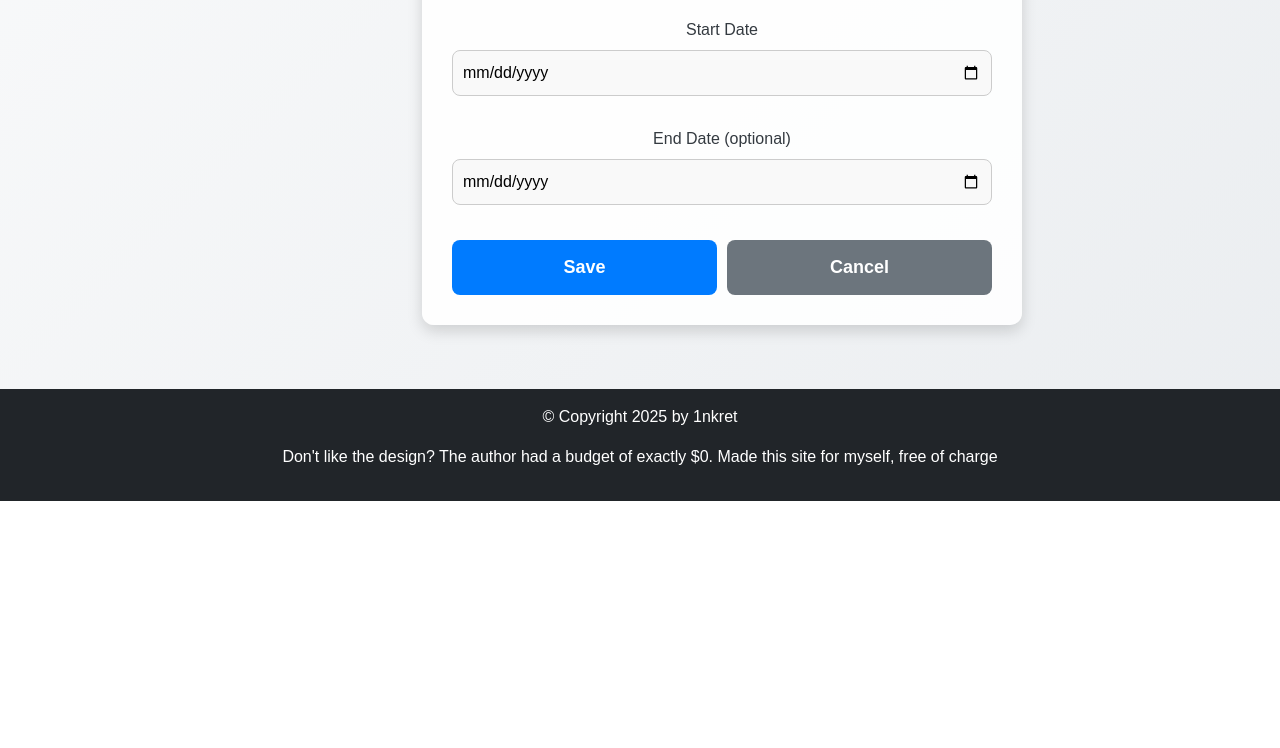
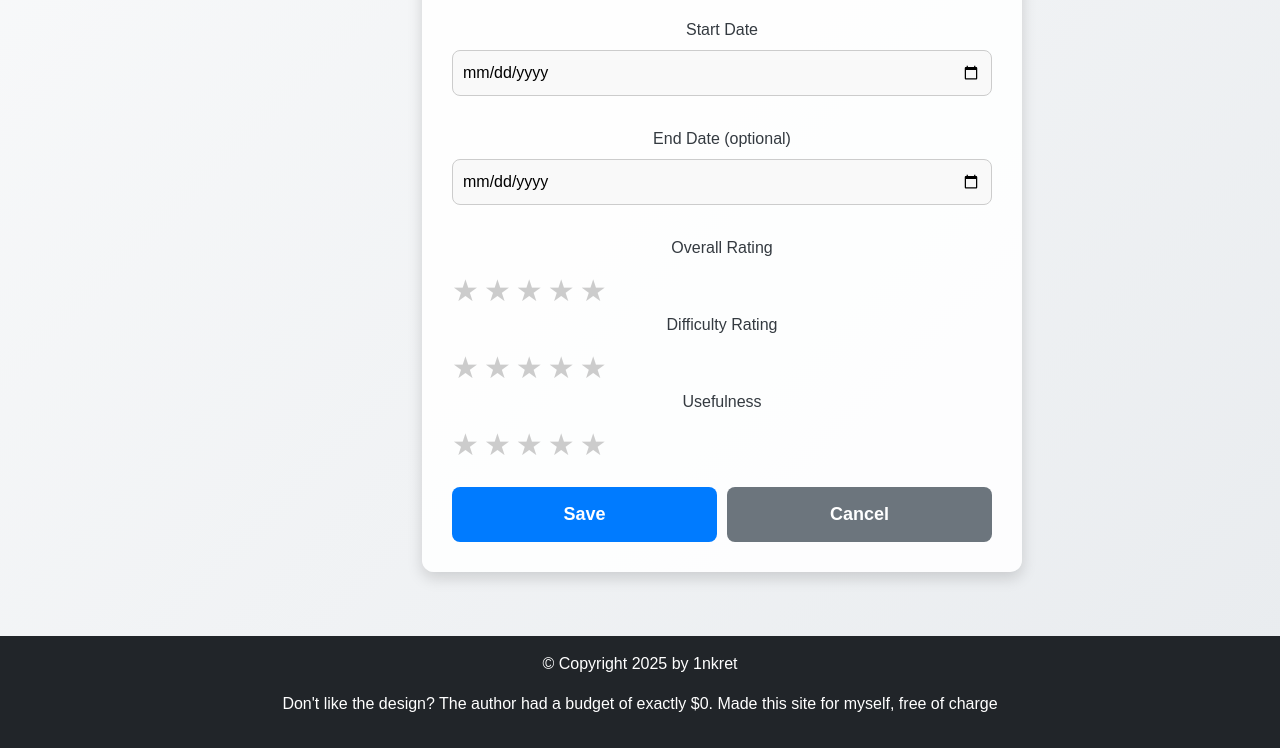
Before and after one commit to 1nkret/django-personal-site, a Django app: page /crm/projects/create/ in a window 1280 px wide. Shown: the part 937-1685 px from the top of the page. Before the commit the page ends 1438 px from the top, so only its background shows below. Run offline with Django 5.2, Linux system fonts and the light colour scheme; data that the repository does not hold is empty; some libraries are stand-ins or nearby versions.

Commit message:
rating on crm

```diff
--- a/apps/crm/forms.py
+++ b/apps/crm/forms.py
@@ -17,15 +17,30 @@ class ProjectForm(forms.ModelForm):
         required=False
     )
 
-    rating = forms.ChoiceField(
-        choices=[(i, str(i)) for i in range(1, 6)],  # От 1 до 5
+    rating_overall = forms.ChoiceField(
+        choices=[(i, str(i)) for i in range(1, 6)],
+        widget=forms.RadioSelect(attrs={'class': 'star-rating'}),
+        required=True
+    )
+    rating_difficulty = forms.ChoiceField(
+        choices=[(i, str(i)) for i in range(1, 6)],
+        widget=forms.RadioSelect(attrs={'class': 'star-rating'}),
+        required=True
+    )
+    rating_usefulness = forms.ChoiceField(
+        choices=[(i, str(i)) for i in range(1, 6)],
         widget=forms.RadioSelect(attrs={'class': 'star-rating'}),
         required=True
     )
 
     class Meta:
         model = Project
-        fields = ["title", "description", "repo_link", "image", "tags", "start_date", "end_date", "rating"]
+        fields = [
+            "title", "description", "repo_link",
+            "image", "tags", "start_date",
+            "end_date", "rating_overall",
+            "rating_difficulty", "rating_usefulness"
+        ]
 
 
 class TagForm(forms.ModelForm):
--- a/apps/crm/models.py
+++ b/apps/crm/models.py
@@ -24,7 +24,9 @@ class Project(models.Model):
     start_date = models.DateField()
     end_date = models.DateField(blank=True, null=True)
 
-    rating = models.PositiveIntegerField(default=1)
+    rating_overall = models.PositiveIntegerField(default=1)
+    rating_difficulty = models.PositiveIntegerField(default=1)
+    rating_usefulness = models.PositiveIntegerField(default=1)
 
     def __str__(self):
         return self.title
--- a/static/css/crm.css
+++ b/static/css/crm.css
@@ -421,22 +421,23 @@
     gap: 5px;
 }
 
-.star-rating input {
+.star-rating-container input {
     display: none;
 }
 
-.star-rating label {
+.star-rating-container label {
     font-size: 30px;
     cursor: pointer;
     color: #ccc;
     transition: color 0.2s;
 }
 
-.star-rating input:checked ~ label {
+/* Исправленный селектор: подсвечиваем только текущий рейтинг */
+.star-rating-container input:checked ~ label {
+    color: #ccc;
+}
+
+.star-rating-container input:checked + label,
+.star-rating-container input:checked ~ label {
     color: gold;
 }
-
-.star-rating label:hover,
-.star-rating label:hover ~ label {
-    color: gold;
-}
--- a/templates/crm/project_form.html
+++ b/templates/crm/project_form.html
@@ -77,6 +77,34 @@
             <label for="{{ form.end_date.id_for_label }}" class="form-label">End Date (optional)</label>
             {{ form.end_date }}
         </div>
+        <div class="mb-3">
+            <label class="form-label">Overall Rating</label>
+            <div class="star-rating-container star-rating-overall">
+                {% for value, label in form.rating_overall.field.choices %}
+                    <input type="radio" id="star-overall-{{ value }}" name="{{ form.rating_overall.html_name }}" value="{{ value }}"
+                           {% if form.rating_overall.value|stringformat:"s" == value|stringformat:"s" %}checked{% endif %}>
+                    <label for="star-overall-{{ value }}" class="star">&#9733;</label>
+                {% endfor %}
+            </div>
+
+            <label class="form-label">Difficulty Rating</label>
+            <div class="star-rating-container star-rating-difficulty">
+                {% for value, label in form.rating_difficulty.field.choices %}
+                    <input type="radio" id="star-difficulty-{{ value }}" name="{{ form.rating_difficulty.html_name }}" value="{{ value }}"
+                           {% if form.rating_difficulty.value|stringformat:"s" == value|stringformat:"s" %}checked{% endif %}>
+                    <label for="star-difficulty-{{ value }}" class="star">&#9733;</label>
+                {% endfor %}
+            </div>
+
+            <label class="form-label">Usefulness</label>
+            <div class="star-rating-container star-rating-usefulness">
+                {% for value, label in form.rating_usefulness.field.choices %}
+                    <input type="radio" id="star-usefulness-{{ value }}" name="{{ form.rating_usefulness.html_name }}" value="{{ value }}"
+                           {% if form.rating_usefulness.value|stringformat:"s" == value|stringformat:"s" %}checked{% endif %}>
+                    <label for="star-usefulness-{{ value }}" class="star">&#9733;</label>
+                {% endfor %}
+            </div>
+        </div>
 
         <div class="button-container">
             <button type="submit" class="btn btn-primary">Save</button>
@@ -101,4 +129,42 @@ document.addEventListener("DOMContentLoaded", function () {
     }
 });
 </script>
+<script>
+document.addEventListener("DOMContentLoaded", function () {
+    const stars = document.querySelectorAll(".star-rating label");
+    stars.forEach(star => {
+        star.addEventListener("click", function () {
+            let rating = this.previousElementSibling.value;
+            console.log("Выбранный рейтинг:", rating);
+        });
+    });
+});
+</script>
+<script>
+document.addEventListener("DOMContentLoaded", function () {
+    function updateStars(container) {
+        let radios = container.querySelectorAll("input");
+        let stars = container.querySelectorAll("label");
+
+        radios.forEach((radio, index) => {
+            radio.addEventListener("change", function () {
+                let rating = parseInt(radio.value);
+                stars.forEach((star, i) => {
+                    star.style.color = i < rating ? "gold" : "#ccc";
+                });
+            });
+        });
+
+        let selected = container.querySelector("input:checked");
+        if (selected) {
+            let rating = parseInt(selected.value);
+            stars.forEach((star, i) => {
+                star.style.color = i < rating ? "gold" : "#ccc";
+            });
+        }
+    }
+
+    document.querySelectorAll(".star-rating-container").forEach(updateStars);
+});
+</script>
 {% endblock %}
```
Also changed, not shown: templates/widgets/rating.html (added, +7 -0 lines), apps/crm/migrations/0009_rename_rating_project_rating_difficulty_and_more.py (added).
